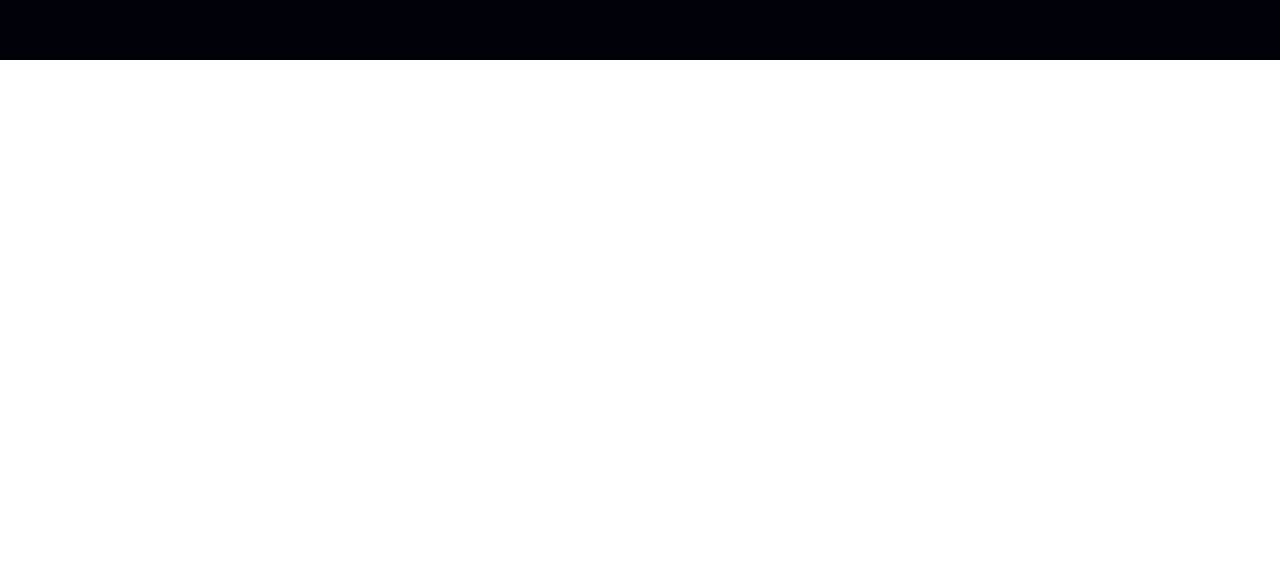
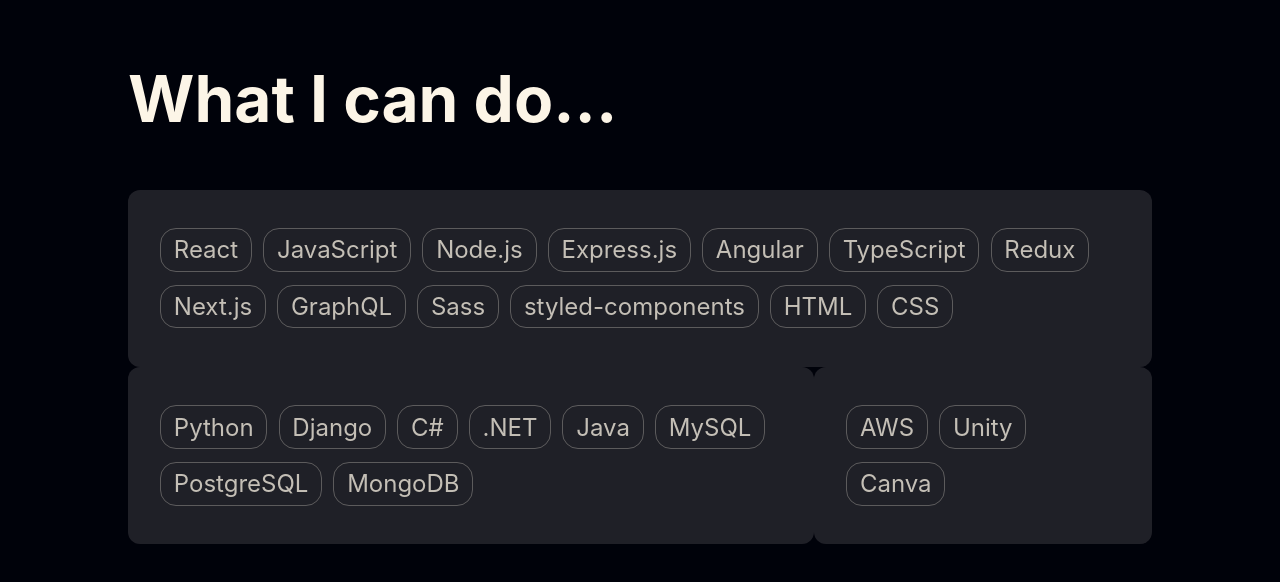
Before and after one commit to karenkwok/karenkwok.github.io, a React (Create React App) app: page / in a window 1280 px wide. Shown: the part 1898-2480 px from the top of the page. Before the commit the page ends 1958 px from the top, so only its background shows below. Built offline with nearby package versions, Linux system fonts and the light colour scheme.

Commit message:
added skills component and styling

```diff
--- a/src/App.js
+++ b/src/App.js
@@ -4,6 +4,7 @@ import { loadFull } from 'tsparticles';
 
 import Title from './components/Title';
 import Experiences from './components/Experiences';
+import Skills from './components/Skills';
 import './App.scss';
 
 const App = () => {
@@ -133,6 +134,7 @@ const App = () => {
       <div style={{ zIndex: 999 }}>
         <Title />
         <Experiences />
+        <Skills />
       </div>
     </div>
   );
--- /dev/null
+++ b/src/components/Skills.js
@@ -0,0 +1,74 @@
+import React from 'react';
+
+import Card from './UI/Card';
+import SkillContainer from './UI/SkillContainer';
+import Skill from './UI/Skill';
+import './Skills.scss';
+
+const Skills = () => {
+  const frontend = [
+    'React',
+    'JavaScript',
+    'Node.js',
+    'Express.js',
+    'Angular',
+    'TypeScript',
+    'Redux',
+    'Next.js',
+    'GraphQL',
+    'Sass',
+    'styled-components',
+    'HTML',
+    'CSS',
+  ];
+
+  const backend = [
+    'Python',
+    'Django',
+    'C#',
+    '.NET',
+    'Java',
+    'MySQL',
+    'PostgreSQL',
+    'MongoDB',
+  ];
+
+  const other = ['AWS', 'Unity', 'Canva'];
+
+  return (
+    <div id='skills'>
+      <h2>What I can do...</h2>
+      <div id='skills-wrapper'>
+        <Card>
+          <SkillContainer>
+            {frontend.map((skill) => {
+              return <Skill>{skill}</Skill>;
+            })}
+          </SkillContainer>
+        </Card>
+        <div id='skills-backend-other'>
+          <div id='skills-backend'>
+            <Card>
+              <SkillContainer>
+                {backend.map((skill) => {
+                  return <Skill>{skill}</Skill>;
+                })}
+              </SkillContainer>
+            </Card>
+          </div>
+          <div id='skills-other'>
+            <Card>
+              <SkillContainer>
+                {other.map((skill) => {
+                  return <Skill>{skill}</Skill>;
+                })}
+              </SkillContainer>
+            </Card>
+          </div>
+        </div>
+      </div>
+    </div>
+  );
+};
+
+export default Skills;
--- /dev/null
+++ b/src/components/Skills.scss
@@ -0,0 +1,22 @@
+#skills {
+  margin-bottom: 20rem;
+
+  #skills-wrapper {
+    display: flex;
+    flex-direction: column;
+    font-weight: lighter;
+
+    #skills-backend-other {
+      display: flex;
+      flex-direction: row;
+
+      #skills-backend {
+        width: 67%;
+      }
+
+      #skills-other {
+        width: 33%;
+      }
+    }
+  }
+}
```
